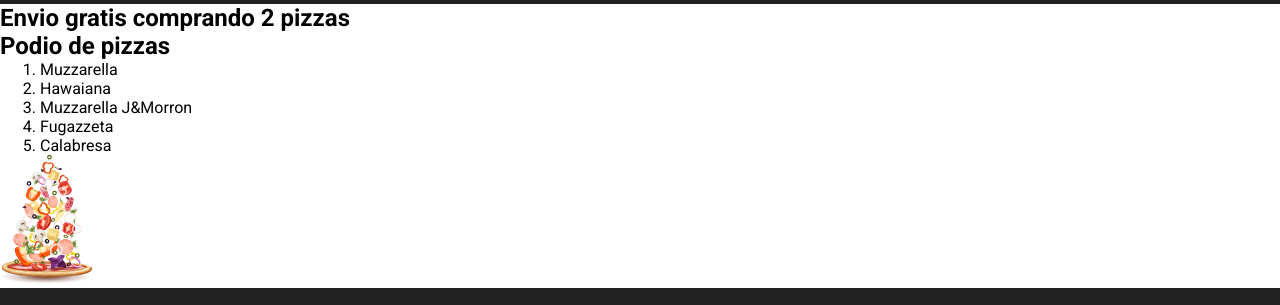
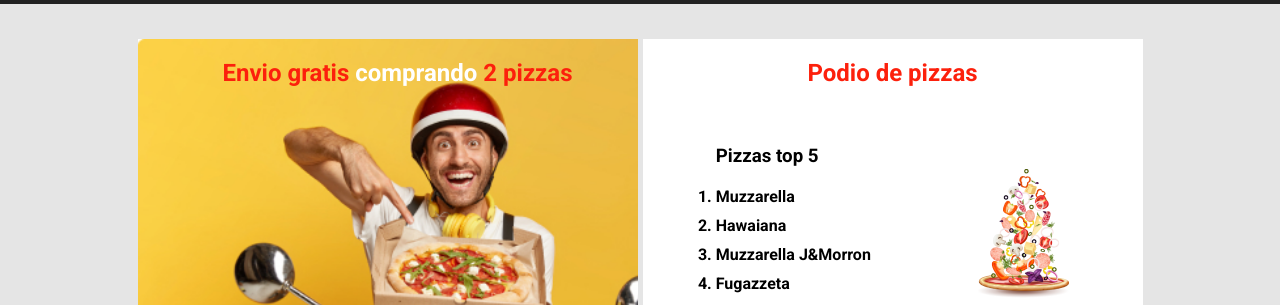
Before and after one commit to Francortiz-137/FrontEnd-clase11, a plain HTML site: page index.html in a window 1280 px wide. Shown: the part 116-421 px from the top of the page. Drawn offline with Linux system fonts and the light colour scheme.

Commit message:
added main design

```diff
--- a/css/styles.css
+++ b/css/styles.css
@@ -12,6 +12,18 @@
     font-family: 'Roboto', sans-serif;
 }
 
+html, body{
+    height: 100%;
+}
+
+body {
+    display: flex;
+    flex-direction: column;
+}
+
+main{
+    flex: 1 0 auto;
+}
 
 nav{
     display: flex;
@@ -53,10 +65,72 @@ nav img{
     color: var(--letters-secondary);
 }
 
+section{
+    display: flex;
+    flex-direction: row;
+    justify-content: center;
+    align-items: flex-start;
+    background-color: var(--secondary);
+    height: 100%;
+    padding: 35px 19px;
+}
+
+article{
+    padding-left: 20px;
+    height: 100%;
+    width: 500px;
+}
+
+article + article{
+    margin-left: 5px;
+}
+
+article h2{
+    font-size: 24px;
+    font-weight: 700;
+    color: var(--letters);
+    text-align: center;
+    padding-top: 20px;
+}
+
+article h2>span{
+    color: white;
+}
+
+article.sale {
+    background-image: url(../img/delivery.jpg);
+    background-size:cover;
+    background-repeat: no-repeat;
+}
+
+article.podium{
+    background-color: white;
+    padding: 0 20px;
+
+}
+
+article.podium > div{
+    display: flex;
+    flex-direction: row;
+    justify-content: space-around;
+    align-items: center;
+    margin-top: 58px;
+}
+
+article.podium ol{
+    margin-top: 20px;
+    padding: 0;
+    font-weight: 700;
+}
+
+article.podium li + li {
+    margin-top: 10px;
+}
 
 footer{
     display: flex;
     flex-direction: row;
+    flex-shrink: 0;
     justify-content: space-between;
     color: white;
     background-color: var(--primary);
--- a/index.html
+++ b/index.html
@@ -24,12 +24,14 @@
         </header>
         <main>
             <section>
-                <article>
+                <article class="sale">
                     <h2>Envio gratis <span>comprando</span> 2 pizzas</h2>
                 </article>
-                <article>
+                <article class="podium">
                     <h2>Podio de pizzas</h2>
                     <div>
+                        <div>
+                            <h3>Pizzas top 5</h2>
                             <ol>
                                 <li>Muzzarella</li>
                                 <li>Hawaiana</li>
@@ -37,6 +39,8 @@
                                 <li>Fugazzeta</li>
                                 <li>Calabresa</li>
                             </ol>
+                        </div>
+
                         <img src="img/PizzaFalling.png" alt="PizzaFalling">
                     </div>
 
```
Lines whose indentation alone changed are shown as unchanged.
